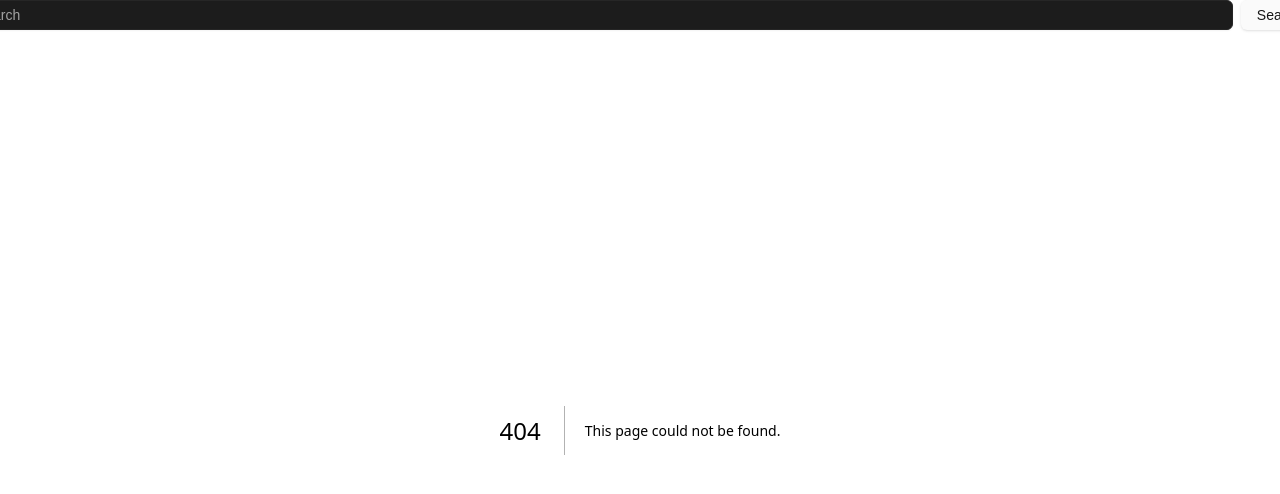
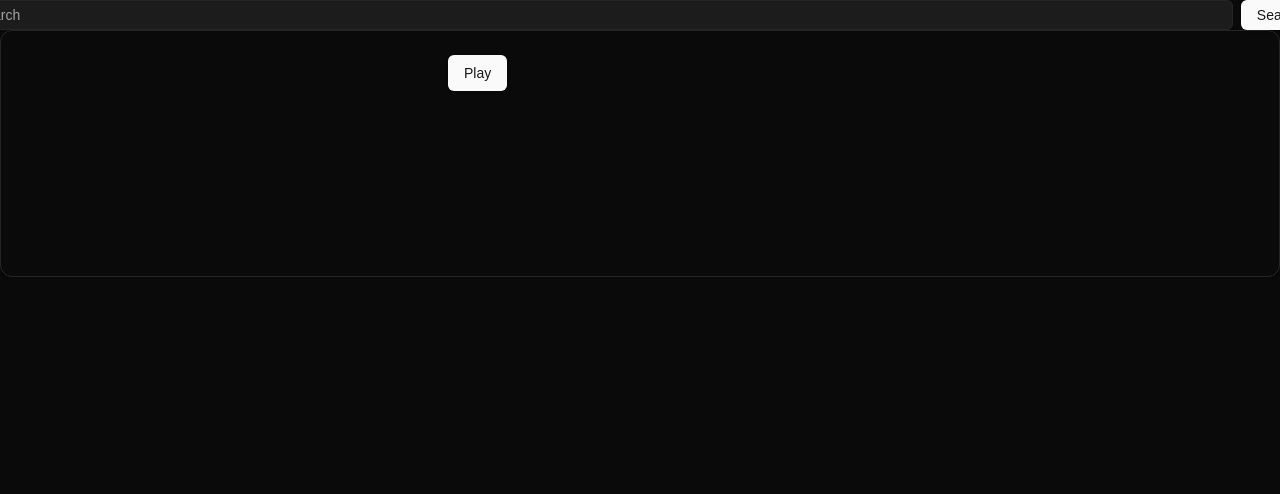
Before and after one commit to SagarNRao/less-evil-youtube, a Next.js app: page /Player in a window 1280 px wide. Before the commit this address had no page. Shown: the top 494 px of the page. Built offline with nearby package versions, Linux system fonts and the light colour scheme.

Commit message:
takes you to another page when you click on a specific video

```diff
--- /dev/null
+++ b/src/app/Player/page.tsx
@@ -0,0 +1,17 @@
+"use client";
+import React from "react";
+import { useSearchParams } from "next/navigation";
+import YTMPlayer from "@/components/sections/YTMPlayer";
+
+export default function Player() {
+  const searchParams = useSearchParams();
+  const here = searchParams.get("search");
+  console.log(searchParams.get("search"));
+
+  return (
+    <YTMPlayer
+      url={searchParams.get("url") as string}
+      Name={searchParams.get("name") as string}
+    ></YTMPlayer>
+  );
+}
--- a/src/components/sections/SearchBar.tsx
+++ b/src/components/sections/SearchBar.tsx
@@ -42,6 +42,16 @@ const SearchBar: React.FC = () => {
     setdetailsResults,
   } = context;
 
+  const fixSearchKey = (key: string) => {
+    let hereString = key.split(" ");
+    let newString = "";
+    hereString.map((word) => {
+      newString + word;
+    });
+    console.log(searchKey, " as opposed to ", newString)
+    setSearchKey(newString as string);
+  };
+
   async function getVideoDetails(videoId: string): Promise<Video> {
     const videoUrl = `https://www.googleapis.com/youtube/v3/videos?part=snippet,statistics&id=${videoId}&key=${YoutubeAPIKey}`;
 
@@ -63,6 +73,7 @@ const SearchBar: React.FC = () => {
   }
 
   const Search = async () => {
+    fixSearchKey(searchKey)
     const response = await axios.get(
       `https://www.googleapis.com/youtube/v3/search?key=${YoutubeAPIKey}&q=${searchKey}&part=snippet`
     );
@@ -105,8 +116,6 @@ const SearchBar: React.FC = () => {
 
     setdetailsResults(VideoDeetsArr);
     console.log(detailsResults);
-
-
   };
 
   useEffect(() => {
--- a/src/components/sections/YTMPlayer.tsx
+++ b/src/components/sections/YTMPlayer.tsx
@@ -5,6 +5,7 @@ import { Button } from "@/components/ui/button";
 import ReactPlayer from "react-player";
 import { useState, useContext } from "react";
 import { AppContext } from "@/app/AppContext";
+import Link from "next/link";
 
 interface YTMProps {
   url: string;
@@ -13,6 +14,7 @@ interface YTMProps {
 
 const YTMPlayer: React.FC<YTMProps> = ({ url, Name }) => {
   const [playing, setPlaying] = useState<boolean>(false);
+
   return (
     <Card className="flex">
       <div>
@@ -26,12 +28,18 @@ const YTMPlayer: React.FC<YTMProps> = ({ url, Name }) => {
       <div>
         <CardContent className="text-2xl">{Name}</CardContent>
         {playing == false ? (
-          <Button
-            onClick={() => {
-              setPlaying(true);
-            }}
-          >
-            Play
+          <Button>
+            <Link
+              href={{
+                pathname: "/Player",
+                query: {
+                  url: url,
+                  name: Name,
+                },
+              }}
+            >
+              Play
+            </Link>
           </Button>
         ) : (
           <Button
```
